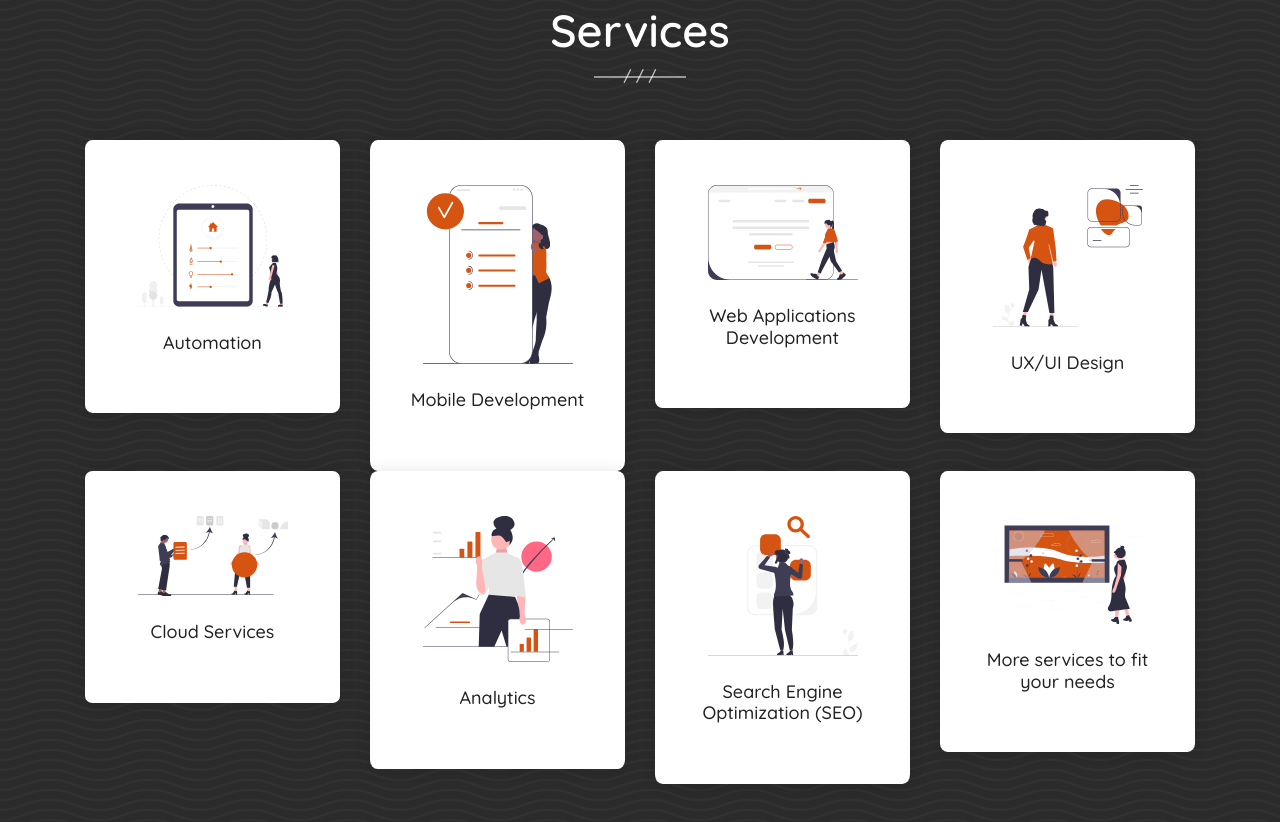
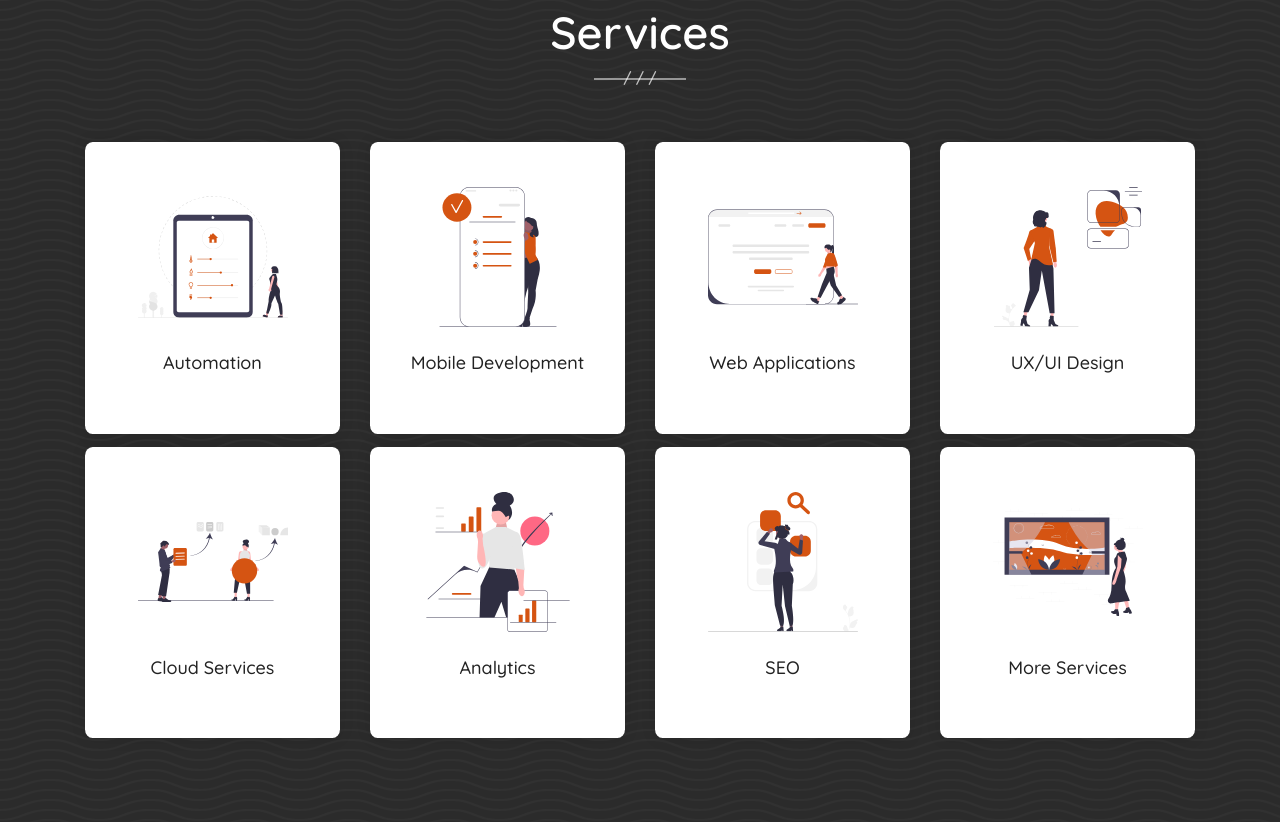
Before and after one commit to kylerramsey/baswebsite, a plain HTML site: page index.html in a window 1280 px wide. Shown: the part 2523-3345 px from the top of the page. Drawn offline with nearby package versions, Linux system fonts and the light colour scheme.

Commit message:
cleaned up services section

```diff
--- a/assets/css/style.css
+++ b/assets/css/style.css
@@ -46,6 +46,7 @@ p {
     -webkit-transition: all 0.3s ease;
     transition: all 0.3s ease-in-out 0s;
     border-radius: 3%;
+    margin-bottom: 13px;
 }
 
 .services .content:hover {
@@ -54,19 +55,9 @@ p {
     box-shadow: 0px 9px 15px 0px rgba(0, 0, 0, 0.1);
 }
 
-/* .services .icon {
-    display: inline-block;
-    position: relative;
-    z-index: -2;
-    width: 82px;
-    height: 82px;
-    border-radius: 50%;
-    background-color: #eee;
-} */
-
 .services img {
     width: 150px;
-    height: auto;
+    height: 140px;
     color: #222;
     line-height: 82px;
     -webkit-transition: all 0.3s ease-in-out;
@@ -147,6 +138,8 @@ p {
     font-size: 15px;
     color: rgba(255, 255, 255, 0.7);
 }
+
+
 /* SERVICES SECTION END */
 
 
@@ -168,3 +161,9 @@ p {
       width: 1170px;
     }
 }
+
+@media only screen and (max-width: 500px) {
+    .content {
+        margin-bottom: 10px;
+    }
+}
--- a/index.html
+++ b/index.html
@@ -110,7 +110,7 @@
                         <div class="icon">
                             <img src="assets/images/services/undraw_experience_design_re_ca7l (1).svg" alt="">
                         </div>
-                        <h3>Web Applications Development</h3>
+                        <h3>Web Applications</h3>
                     </div>
                 </div>
 
@@ -152,7 +152,7 @@
                         <div class="icon">
                             <img src="assets/images/services/undraw_searching_re_3ra9.svg" alt="">
                         </div>
-                        <h3>Search Engine Optimization (SEO)</h3>
+                        <h3>SEO</h3>
                     </div>
                 </div>
 
@@ -162,7 +162,7 @@
                         <div class="icon">
                             <img src="assets/images/services/undraw_through_the_window_-51-ew.svg" alt="">
                         </div>
-                        <h3>More services to fit your needs</h3>
+                        <h3>More Services</h3>
             </div><!--.row-->
         </div><!--.container-->
     </section>
```
